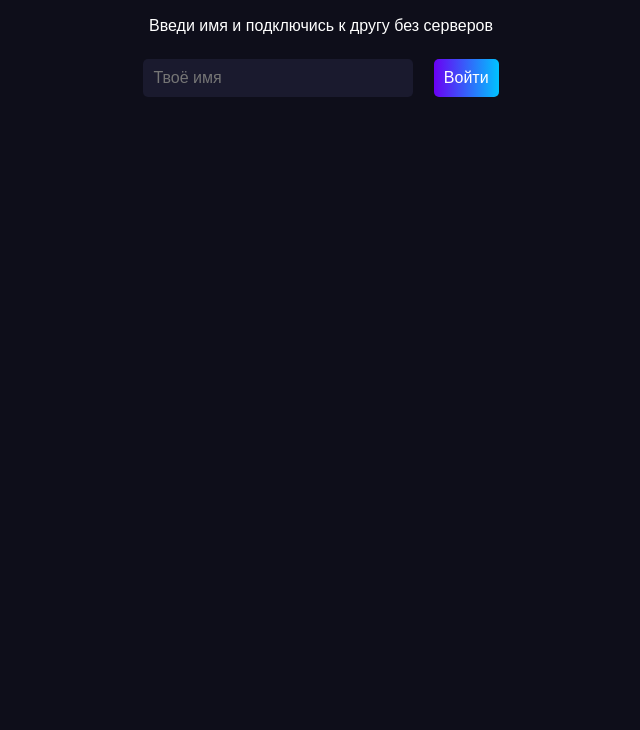
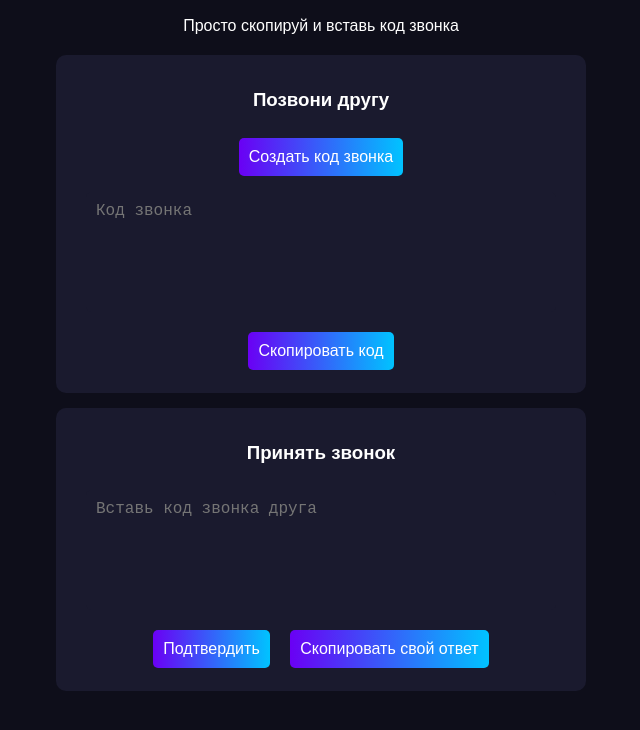
Before and after one commit to ZulfatBro/reputacia-plus, a plain HTML site: page index.html in a window 1280 px wide. Shown: the part 100-830 px from the top of the page, without its empty margins (319-959 px from the left). Before the commit the page ends 800 px from the top, so only its background shows below. Drawn offline with Linux system fonts and the light colour scheme.

Commit message:
Update index.html

```diff
--- a/index.html
+++ b/index.html
@@ -15,17 +15,12 @@
         color: #7a5cff;
         margin-bottom: 20px;
     }
-    input, button, textarea {
+    button, textarea {
         padding: 10px;
         margin: 8px;
         border: none;
         border-radius: 5px;
         font-size: 16px;
-    }
-    input {
-        width: 250px;
-        background: #1a1a2e;
-        color: #00e5ff;
     }
     button {
         background: linear-gradient(90deg, #6a00f4, #00c3ff);
@@ -46,52 +41,40 @@
     }
     #connect-area {
         margin-top: 20px;
-        display: none;
+    }
+    .block {
+        background: #1a1a2e;
+        padding: 15px;
+        margin: 15px auto;
+        border-radius: 10px;
+        width: 95%;
+        max-width: 500px;
     }
 </style>
 </head>
 <body>
 
 <h1>💬 P2P Звонки</h1>
-<p>Введи имя и подключись к другу без серверов</p>
-
-<div id="login">
-    <input type="text" id="myName" placeholder="Твоё имя">
-    <button onclick="start()">Войти</button>
-</div>
+<p>Просто скопируй и вставь код звонка</p>
 
 <div id="connect-area">
-    <p>Твоё имя: <b id="showName"></b></p>
-
-    <div>
+    <div class="block">
         <h3>Позвони другу</h3>
-        <input type="text" id="friendName" placeholder="Имя друга (для красоты)">
-        <button onclick="callFriend()">Позвонить</button>
-        <textarea id="offer" placeholder="Код приглашения"></textarea>
+        <button onclick="callFriend()">Создать код звонка</button>
+        <textarea id="offer" placeholder="Код звонка"></textarea><br>
+        <button onclick="copyOffer()">Скопировать код</button>
     </div>
 
-    <div>
+    <div class="block">
         <h3>Принять звонок</h3>
-        <textarea id="answer" placeholder="Вставь код приглашения друга"></textarea><br>
+        <textarea id="answer" placeholder="Вставь код звонка друга"></textarea><br>
         <button onclick="applyAnswer()">Подтвердить</button>
+        <button onclick="copyAnswer()">Скопировать свой ответ</button>
     </div>
 </div>
 
 <script>
 let pc, localStream, remoteAudio;
-let myName = "";
-
-// Вход на сайт
-function start() {
-    myName = document.getElementById("myName").value.trim();
-    if (!myName) { alert("Введи имя"); return; }
-
-    document.getElementById("login").style.display = "none";
-    document.getElementById("connect-area").style.display = "block";
-    document.getElementById("showName").textContent = myName;
-
-    initPeer();
-}
 
 // Инициализация PeerConnection
 function initPeer() {
@@ -113,8 +96,9 @@ function initPeer() {
     };
 }
 
-// Создание звонка (первый пользователь)
+// Создать звонок
 async function callFriend() {
+    if (!pc) initPeer();
     let offer = await pc.createOffer();
     await pc.setLocalDescription(offer);
 
@@ -125,10 +109,11 @@ async function callFriend() {
     };
 }
 
-// Принять звонок (второй пользователь)
+// Принять звонок
 async function applyAnswer() {
+    if (!pc) initPeer();
     let code = document.getElementById("answer").value.trim();
-    if (!code) return alert("Вставь код приглашения");
+    if (!code) return alert("Вставь код звонка");
 
     try {
         let offer = JSON.parse(atob(code));
@@ -137,7 +122,6 @@ async function applyAnswer() {
         let answer = await pc.createAnswer();
         await pc.setLocalDescription(answer);
 
-        // Ждём ICE
         pc.onicecandidate = event => {
             if (!event.candidate) {
                 document.getElementById("answer").value = btoa(JSON.stringify(pc.localDescription));
@@ -148,6 +132,22 @@ async function applyAnswer() {
         console.error(err);
     }
 }
+
+// Копировать код приглашения
+function copyOffer() {
+    let offer = document.getElementById("offer");
+    offer.select();
+    document.execCommand("copy");
+    alert("Код скопирован!");
+}
+
+// Копировать ответ
+function copyAnswer() {
+    let answer = document.getElementById("answer");
+    answer.select();
+    document.execCommand("copy");
+    alert("Ответ скопирован!");
+}
 </script>
 
 </body>
```
